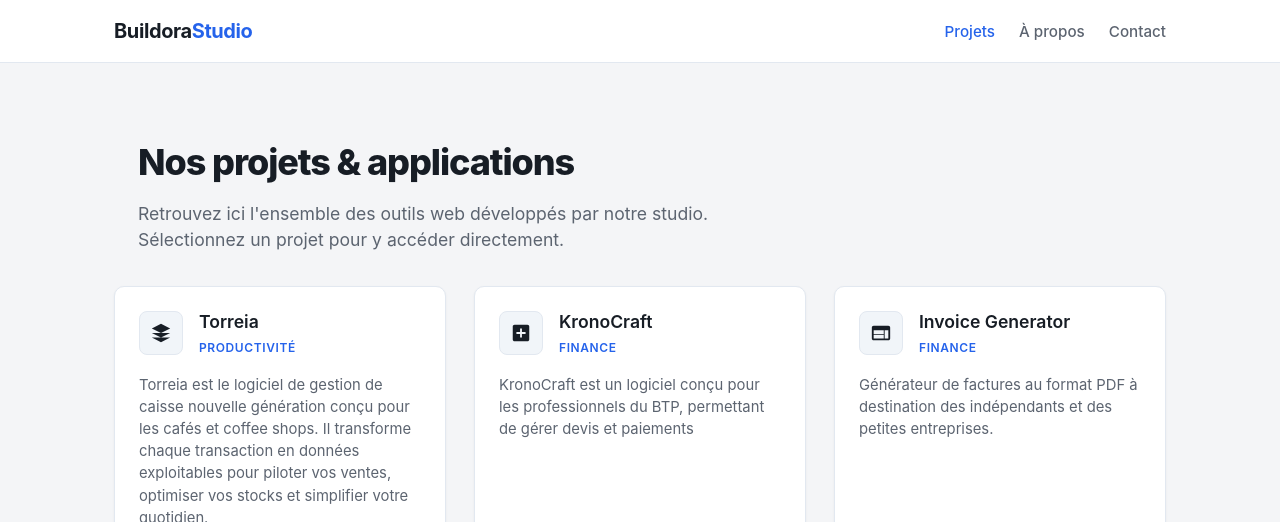
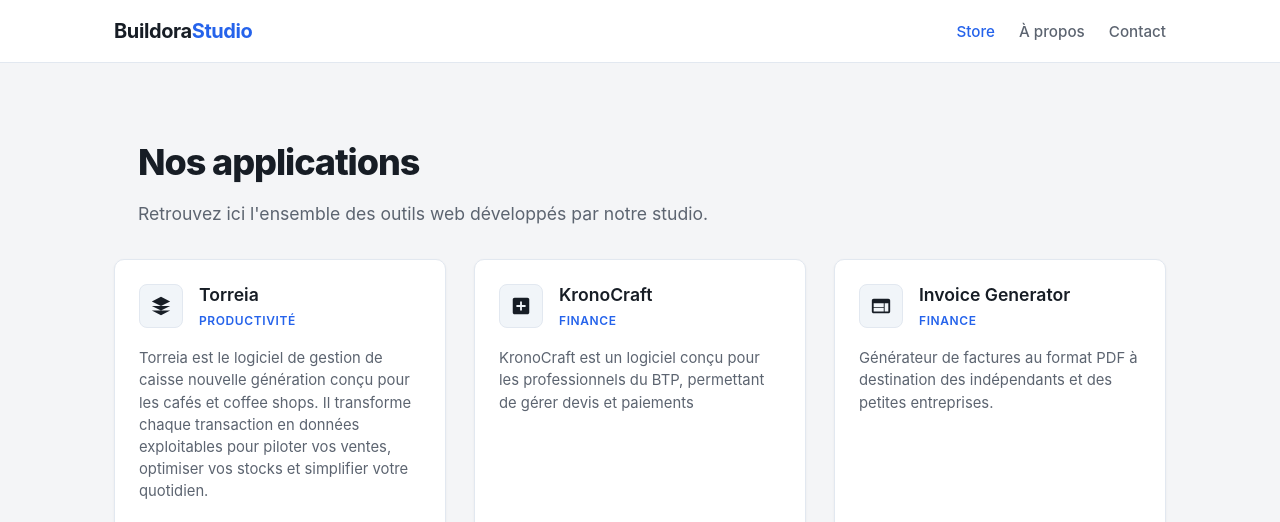
Before and after one commit to buildorastudio2023/Store, a plain HTML site: page index.html in a window 1280 px wide. Shown: the top 522 px of the page. Drawn offline with Linux system fonts and the light colour scheme.

Commit message:
index.html

```diff
--- a/index.html
+++ b/index.html
@@ -458,8 +458,8 @@
 
       <ul class="nav-links">
         <li>
-          <a id="nav-projets" class="active" onclick="showPage('projets')">
-            Projets
+          <a id="nav-projets" class="active" onclick="showPage('Store')">
+            Store
           </a>
         </li>
 
@@ -482,13 +482,12 @@
   <main>
 
     <!-- SECTION 1 : PROJETS -->
-    <section id="projets" class="page-section active">
+    <section id="Store" class="page-section active">
 
       <header class="hero">
-        <h1>Nos projets & applications</h1>
+        <h1>Nos applications</h1>
         <p>
           Retrouvez ici l'ensemble des outils web développés par notre studio.
-          Sélectionnez un projet pour y accéder directement.
         </p>
       </header>
 
@@ -567,7 +566,7 @@
             </span>
 
             <a
-              href="https://example.com/metrics"
+              href="https://buildorastudio2023.github.io/KronoCraft/"
               target="_blank"
               rel="noopener"
               class="btn-launch"
```
